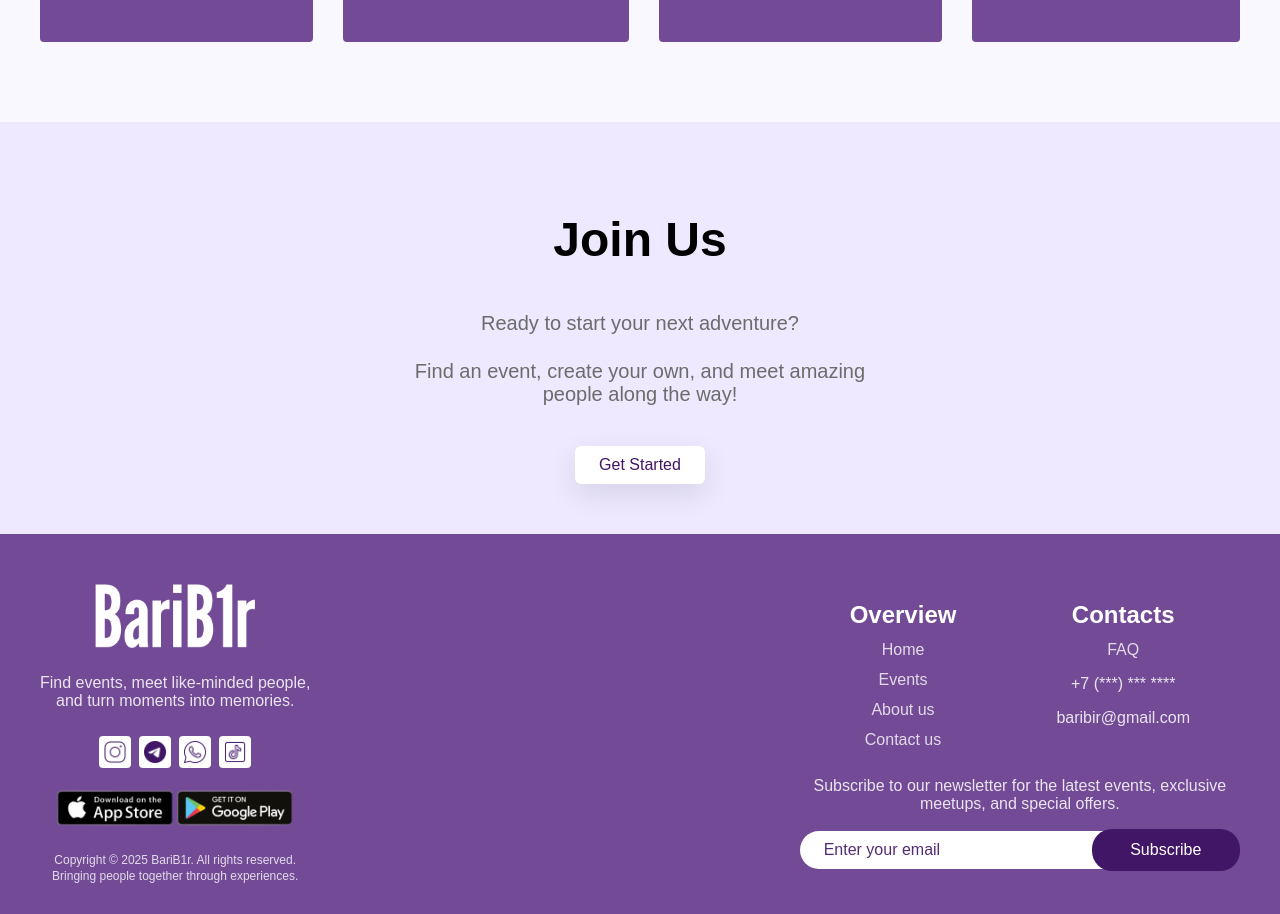
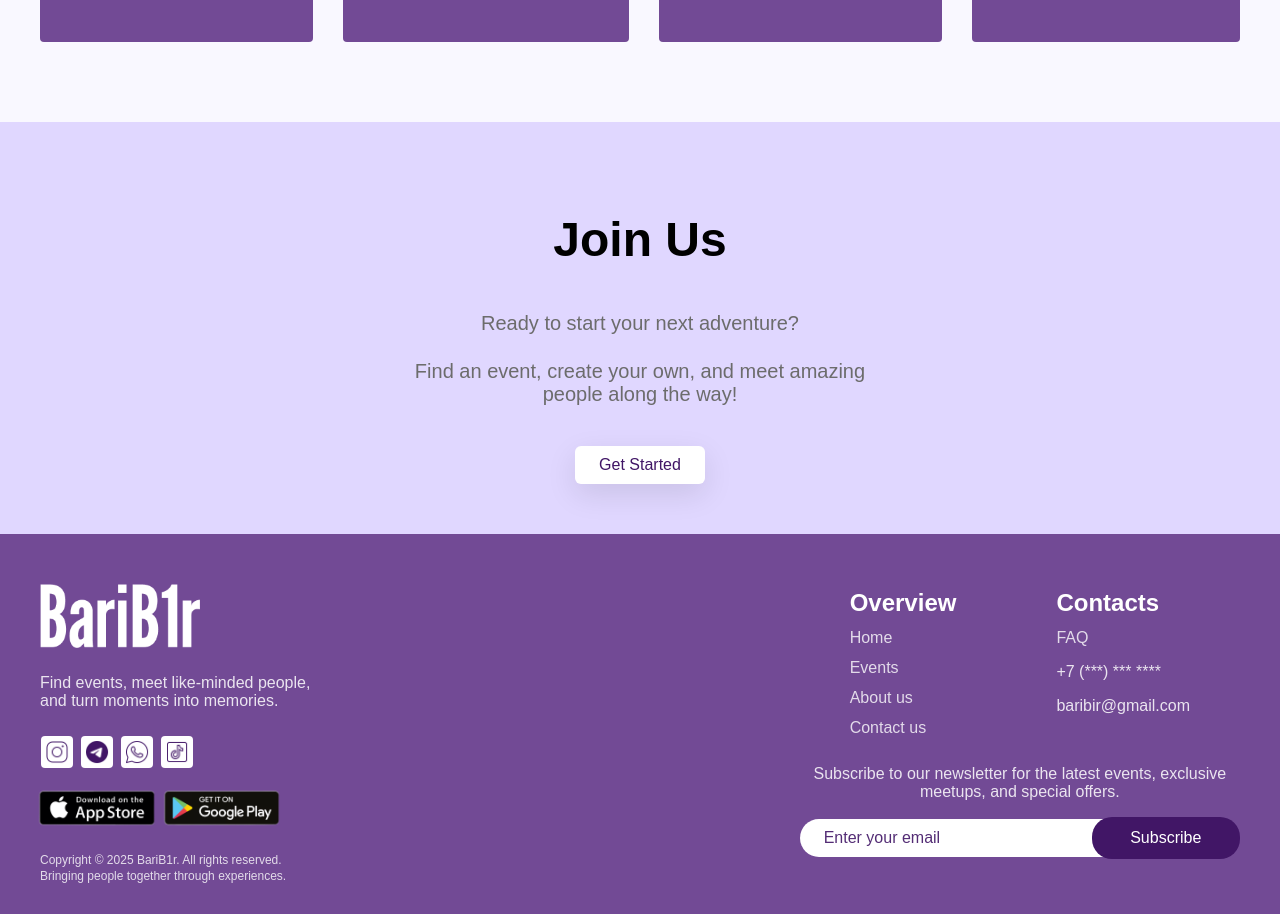
Before and after one commit to kudaiberggen/baribir, a React (Vite) app in the folder frontend/: page /about in a window 1280 px wide. Shown: the part 2080-2994 px from the top of the page. Built offline with nearby package versions, Linux system fonts and the light colour scheme.

Commit message:
Changed some front things

```diff
--- a/frontend/src/components/Footer.tsx
+++ b/frontend/src/components/Footer.tsx
@@ -16,7 +16,7 @@ const Footer = () => {
           <img
             src={FooterLogo}
             alt="Company Logo"
-            style={{ width: "160px", margin: "50px auto 10px" }}
+            style={{ width: "160px", margin: "50px 0 10px" }}
           />
           <p style={{ fontSize: "16px", fontWeight: "400", opacity: "0.85" }}>
             Find events, meet like-minded people,<br></br> and turn moments into
@@ -46,7 +46,7 @@ const Footer = () => {
           </div>
           <p
             style={{
-              margin: "10px auto 30px",
+              margin: "10px 0 30px",
               lineHeight: "16px",
               fontSize: "12px",
               opacity: "0.8",
@@ -59,7 +59,7 @@ const Footer = () => {
         <div className="footer-right">
           <div className="footer-column-div">
             <div className="footer-column">
-              <h3 style={{ fontSize: "24px", marginBottom: "12px" }}>
+              <h3 style={{ fontSize: "24px", margin: " 0 0 12px" }}>
                 Overview
               </h3>
               <Link to="/">Home</Link>
@@ -68,7 +68,7 @@ const Footer = () => {
               <Link to="/contact">Contact us</Link>
             </div>
             <div className="footer-column">
-              <h3 style={{ fontSize: "24px", marginBottom: "12px" }}>
+              <h3 style={{ fontSize: "24px", margin: " 0 0 12px" }}>
                 Contacts
               </h3>
               <Link to="/contact#faq">FAQ</Link>
--- a/frontend/src/components/ProfileForm.tsx
+++ b/frontend/src/components/ProfileForm.tsx
@@ -75,12 +75,7 @@ const ProfileForm: React.FC = () => {
       </div>
       <div className="form-row">
         <input type="text" placeholder="Phone number" />
-        <input type="text" placeholder="Education" />
-      </div>
-      <div className="form-row">
-        <input type="text" placeholder="Day" />
-        <input type="text" placeholder="Month" />
-        <input type="text" placeholder="Year" />
+        <input type="date" placeholder="Birthday" />
       </div>
 
       <h3 style={{ marginBottom: "10px" }}>Choose your interests</h3>
--- a/frontend/src/pages/CreateEvent.tsx
+++ b/frontend/src/pages/CreateEvent.tsx
@@ -8,11 +8,11 @@ const categories = [
   "Tech & IT",
   "Food & Drinks",
   "Sport",
-  "Entertainment",
+  "Entertainment & Media",
   "Culture & Arts",
   "Music",
-  "Social & Volunteering",
-  "Education",
+  "Community & Impact",
+  "Learning & Growth",
   "Travel & Adventure",
 ];
 
--- a/frontend/src/pages/MyEvents.tsx
+++ b/frontend/src/pages/MyEvents.tsx
@@ -143,16 +143,14 @@ const MyEvents = () => {
                             <h3 style={{ color: "#202020", margin: "10px 0" }}>
                               {event.title}
                             </h3>
-                            <p style={{ color: "#202020", margin: "4px 0" }}>
-                              <strong>Location:</strong> {event.city},{" "}
-                              {event.address}
+                            <p style={{ color: "#ABABAB", margin: "4px 0" }}>
+                              {event.city}, {event.address}
                             </p>
-                            <p style={{ color: "#202020", margin: "4px 0" }}>
-                              <strong>Date:</strong>{" "}
+                            <p style={{ color: "#ABABAB", margin: "4px 0" }}>
                               {formatDateTime(event.date)}
                             </p>
-                            <p style={{ color: "#202020", margin: "4px 0" }}>
-                              <strong>Price:</strong> {formatPrice(event.price)}
+                            <p style={{ color: "#ABABAB", margin: "4px 0" }}>
+                              {formatPrice(event.price)}
                             </p>
                           </div>
                         )
--- a/frontend/src/pages/Settings.tsx
+++ b/frontend/src/pages/Settings.tsx
@@ -234,26 +234,6 @@ const Settings: React.FC = () => {
             >
               Privacy and Security
             </a>
-            <a
-              href="#payments"
-              className={activeTab === "payments" ? "active" : ""}
-              onClick={(e) => {
-                e.preventDefault();
-                handleTabClick("payments");
-              }}
-            >
-              Payments
-            </a>
-            <a
-              href="#discovery"
-              className={activeTab === "discovery" ? "active" : ""}
-              onClick={(e) => {
-                e.preventDefault();
-                handleTabClick("discovery");
-              }}
-            >
-              Discovery
-            </a>
           </div>
 
           {/* Контент вкладок */}
@@ -461,6 +441,22 @@ const Settings: React.FC = () => {
                   </p>
                 </div>
                 <div className="privacy-content">
+                  <div className="privacy-toggle-wrapper">
+                    <h3>Show adult content</h3>
+                    <label className="switch">
+                      <input
+                        type="checkbox"
+                        checked={isAdult}
+                        onChange={toggleAdult}
+                      />
+                      <span className="slider round"></span>
+                    </label>
+                  </div>
+                  <p>
+                    Includes 18+ events like parties, art performances, etc.
+                  </p>
+                </div>
+                <div className="privacy-content">
                   <div style={{ display: "flex", flexDirection: "row" }}>
                     <div>
                       <h3>Deactivate Account</h3>
@@ -488,32 +484,6 @@ const Settings: React.FC = () => {
                 </div>
               </div>
             )}
-            {activeTab === "payments" && (
-              <div className="tab-pane">
-                <h2>Уведомления</h2>
-                <p>Настройки уведомлений.</p>
-              </div>
-            )}
-            {activeTab === "discovery" && (
-              <div className="tab-pane">
-                <div className="privacy-content">
-                  <div className="privacy-toggle-wrapper">
-                    <h3>Show adult content</h3>
-                    <label className="switch">
-                      <input
-                        type="checkbox"
-                        checked={isAdult}
-                        onChange={toggleAdult}
-                      />
-                      <span className="slider round"></span>
-                    </label>
-                  </div>
-                  <p>
-                    Includes 18+ events like parties, art performances, etc.
-                  </p>
-                </div>
-              </div>
-            )}
           </div>
         </div>
       </div>
--- a/frontend/src/styles/About.css
+++ b/frontend/src/styles/About.css
@@ -186,7 +186,7 @@
   margin-top: 80px;
   padding-top: 50px;
   padding-bottom: 50px;
-  background-color: #eee9ff;
+  background-color: #e0d7ff;
 }
 
 .joinus-div h2 {
--- a/frontend/src/styles/FAQ.css
+++ b/frontend/src/styles/FAQ.css
@@ -1,6 +1,6 @@
 .faq {
   width: 100%;
-  max-width: 600px;
+  max-width: 800px;
   margin: 50px auto;
 }
 
--- a/frontend/src/styles/Footer.css
+++ b/frontend/src/styles/Footer.css
@@ -17,8 +17,8 @@ footer {
   display: flex;
   flex-direction: column;
   justify-content: center;
-  align-items: center;
-  text-align: center;
+  align-items: flex-start;
+  text-align: left;
 }
 
 .newsletter {
@@ -64,8 +64,9 @@ footer {
 
 .socialmedia-div {
   display: flex;
+  margin: 0 -3px;
   max-width: 200px;
-  align-items: center;
+  align-items: flex-start;
   justify-content: center;
 }
 
@@ -85,10 +86,14 @@ footer {
   width: 24px;
 }
 
+.app-buttons {
+  margin-left: -3px;
+}
+
 .app-buttons img {
   width: 120px;
   height: 120px;
-  margin: -30px auto;
+  margin: -30px 5px -30px 0;
 }
 
 .footer-right {
@@ -113,7 +118,7 @@ footer {
 
 .footer-column {
   margin: 0 50px;
-  text-align: center;
+  text-align: left;
 }
 
 .footer-column a {
```
